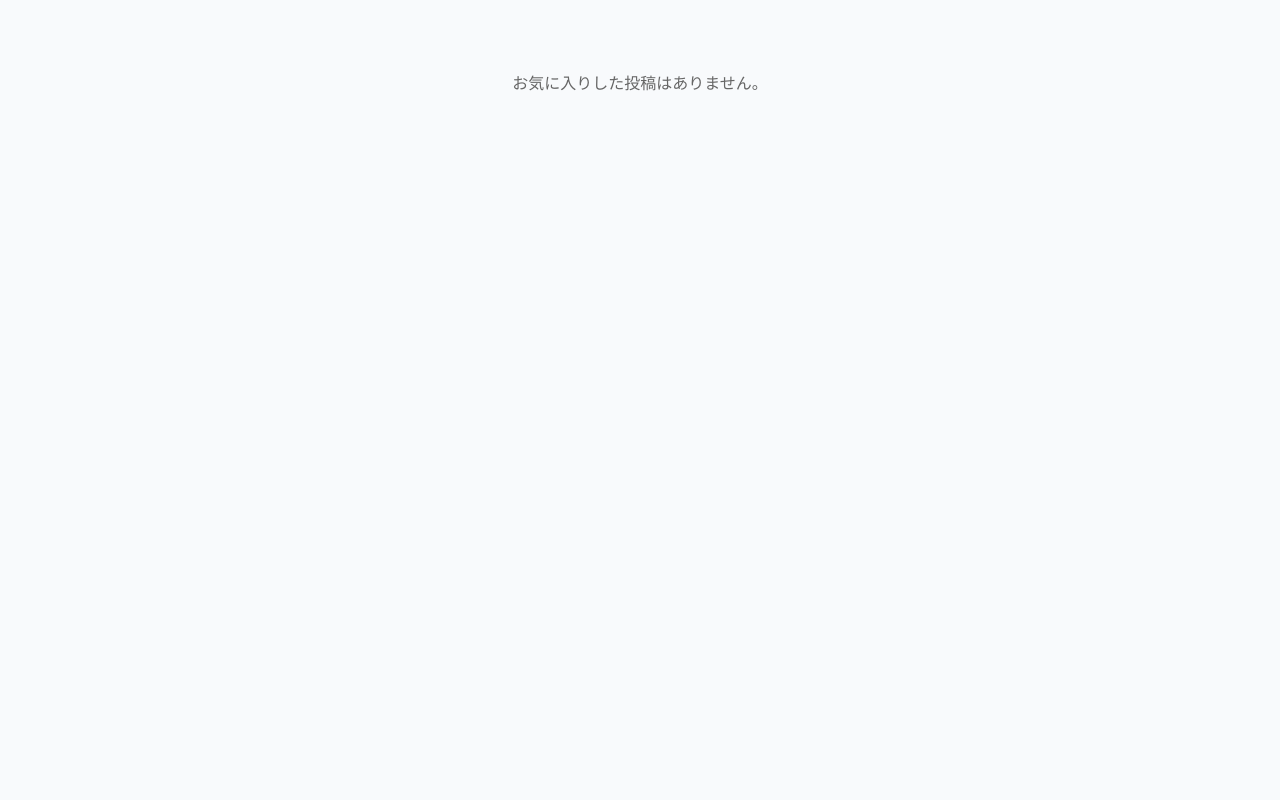
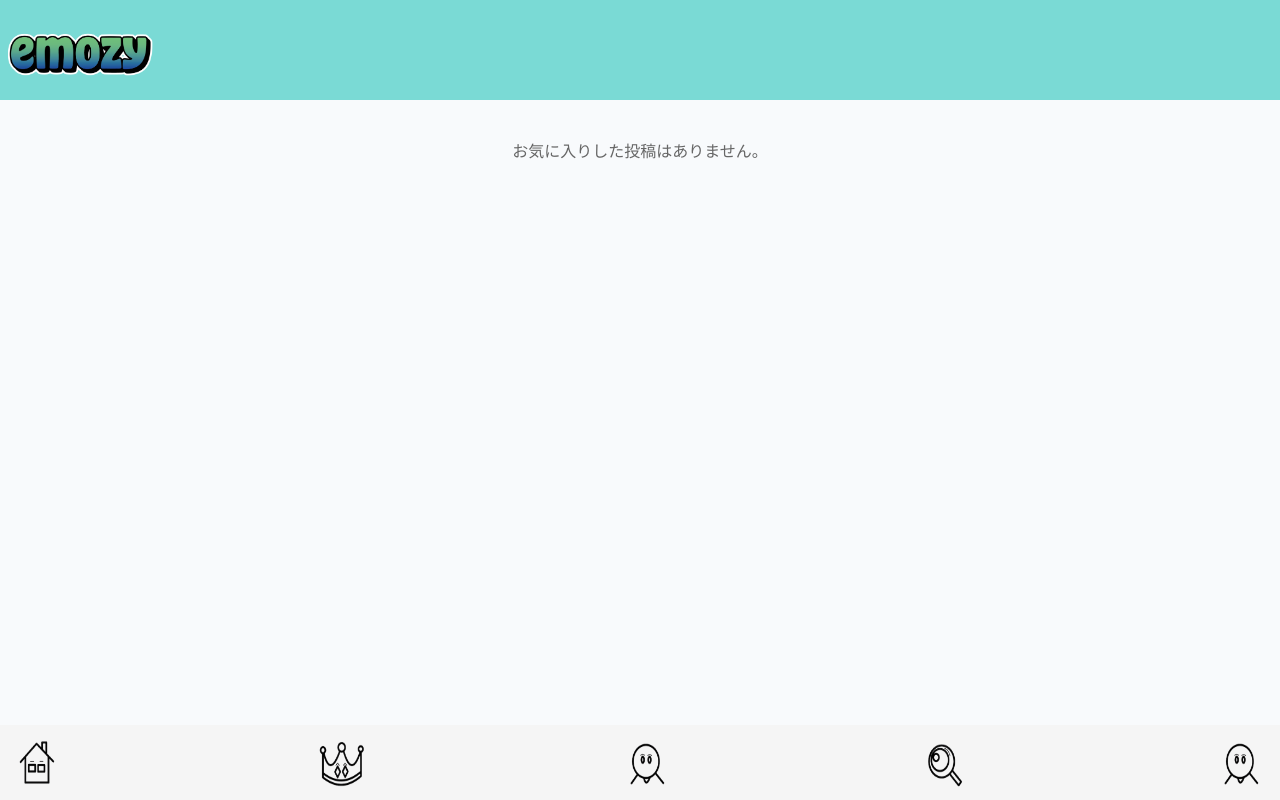
Before and after one commit to roxymigurdia78/emozy, a Next.js app: page /favorite in a window 1280 px wide. Built offline with nearby package versions, Linux system fonts and the light colour scheme.

Commit message:
fix: favoriteとfooterについて修正

```diff
--- a/src/app/favorite/page.tsx
+++ b/src/app/favorite/page.tsx
@@ -64,13 +64,26 @@ export default function FavoritePage() { // コンポーネント名を変更
 
     return (
         <div style={{ minHeight: "100vh", background: "#f8fafc" }}>
-            <header style={{ /* ... */ }}>
-                {/* ... (ヘッダー部分は変更なし) ... */}
+            <header style={{
+                backgroundColor:"#7ADAD5",
+                height:"100px",
+                display:"flex",
+                alignItems: "center"
+            }}>
+                <Link href="/home" >
+                    <Image
+                        src="/images/title.png"
+                        alt="title"
+                        width={150}
+                        height={150}
+                        style={{marginLeft: "5%"}}
+                    />
+                </Link>
             </header>
 
-            <main style={{ padding: "32px", maxWidth: "700px", margin: "0 auto", paddingBottom: "75px" }}>
+            <main style={{ display: "flex", flexDirection: "column", alignItems: "center", marginTop: "0", paddingBottom: "90px" }}>
                 {posts.length > 0 ? (
-                    <div style={{ display: "flex", flexDirection: "column", gap: "16px", background: "#fff", borderRadius: "24px", padding: "16px", boxShadow: "0 8px 32px rgba(0,0,0,0.08)" }}>
+                    <div style={{ width: '100%' }}>
                         {posts.map((post) => (
                             <Toukou key={post.id} post={post} />
                         ))}
@@ -81,6 +94,67 @@ export default function FavoritePage() { // コンポーネント名を変更
                     </p>
                 )}
             </main>
+
+            <footer style={{
+                backgroundColor: "#f3f2f2ac",
+                height: "75px",
+                display: "flex",
+                alignItems: "center",
+                justifyContent: "space-between",
+                position: "fixed",
+                bottom: "0",
+                width: "100%",
+                padding: "0 32px"
+            }}>
+                <Link href="/home" style={{ display: "flex", alignItems: "flex-end", height: "100px", flexShrink: 0, flexGrow: 0 }}>
+                    <Image
+                        src="/images/homeicon.png"
+                        alt="homeicon"
+                        width={60}
+                        height={60}
+                        style={{ marginLeft: "-30px", marginTop: "10px", marginBottom: "15px", marginRight: "3px", minWidth: "65px", minHeight: "65px" }}
+                    />
+                </Link>
+                <Link href="/ranking" style={{ display: "flex", alignItems: "flex-end", height: "100px", flexShrink: 0, flexGrow: 0 }}>
+                    <Image
+                        src="/images/rankingicon.png"
+                        alt="rankingicon"
+                        width={60}
+                        height={60}
+                        style={{ marginLeft: "0px", marginTop: "10px", marginBottom: "15px", marginRight: "0px", minWidth: "65px", minHeight: "65px" }}
+                    />
+                </Link>
+                <Link
+                    href={currentUserId ? `/post?userId=${encodeURIComponent(currentUserId)}` : "/post"}
+                    style={{ display: "flex", alignItems: "flex-end", height: "100px", flexShrink: 0, flexGrow: 0 }}
+                >
+                    <Image
+                        src="/images/toukouicon.png"
+                        alt="posticon"
+                        width={60}
+                        height={60}
+                        style={{ marginLeft: "0px", marginTop: "10px", marginBottom: "19px", marginRight: "0px", minWidth: "65px", minHeight: "65px" }}
+                    />
+                </Link>
+                <Link href="/search" style={{ display: "flex", alignItems: "flex-end", height: "100px", flexShrink: 0, flexGrow: 0 }}>
+                    <Image
+                        src="/images/searchicon.png"
+                        alt="searchicon"
+                        width={60}
+                        height={60}
+                        style={{ marginLeft: "0px", marginTop: "10px", marginBottom: "22px", marginRight: "-5px", minWidth: "65px", minHeight: "65px" }}
+                    />
+                </Link>
+                <Link href="/profile" style={{ display: "flex", alignItems: "flex-end", height: "100px", flexShrink: 0, flexGrow: 0 }}>
+                    <Image
+                        src="/images/toukouicon.png"
+                        alt="profileicon"
+                        width={60}
+                        height={60}
+                        style={{ marginLeft: "-8px", marginTop: "10px", marginBottom: "19px", marginRight: "-24px", minWidth: "65px", minHeight: "65px" }}
+                    />
+                </Link>
+            </footer>
         </div>
     );
 }
--- a/src/app/home/page.tsx
+++ b/src/app/home/page.tsx
@@ -81,9 +81,9 @@ export default function Home() {
         </Link>
     </header>
 
-    <main style={{ display: "flex", flexDirection: "column", alignItems: "center", marginTop: "0" }}>
+    <main style={{ display: "flex", flexDirection: "column", alignItems: "center", marginTop: "0", paddingBottom: "90px" }}>
         {posts.length === 0 ? (
-            <div style={{ color: "#888", marginTop: "32px" }}>現在は投稿が無く、さみしい感じですね、、、、。</div>
+            <div style={{ color: "#888", marginTop: "32px" }}>ロード中...</div>
         ) : (
             posts.map((post) => (
                 <Toukou key={post.id} post={post} />
--- a/src/app/ranking/page.tsx
+++ b/src/app/ranking/page.tsx
@@ -209,7 +209,7 @@ export default function Page() {
                 </div>
             </header>
 
-            <main style={{ display: "flex", flexDirection: "column", alignItems: "center", marginTop: "0" }}>
+            <main style={{ display: "flex", flexDirection: "column", alignItems: "center", marginTop: "0", paddingBottom: "90px" }}>
                 {posts.length === 0 ? (
                     <div style={{ color: "#888", marginTop: "32px" }}>絵文字を選択してください。</div>
                 ) : (
--- a/src/app/search/page.tsx
+++ b/src/app/search/page.tsx
@@ -168,7 +168,7 @@ export default function SearchPage() {
         </Link>
       </header>
 
-      <main style={{ padding: "24px", marginBottom: "120px", maxWidth: "800px", marginInline: "auto" }}>
+      <main style={{ padding: "24px", paddingBottom: "90px", maxWidth: "800px", marginInline: "auto" }}>
         <h1 style={{ marginBottom: "16px", color: "#333", fontSize: "22px" }}>
           検索ページ
         </h1>
```
